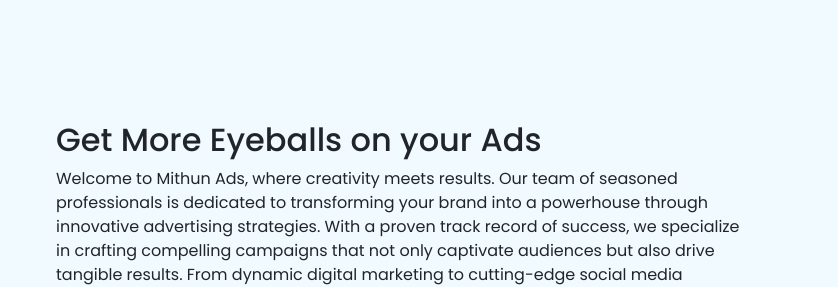
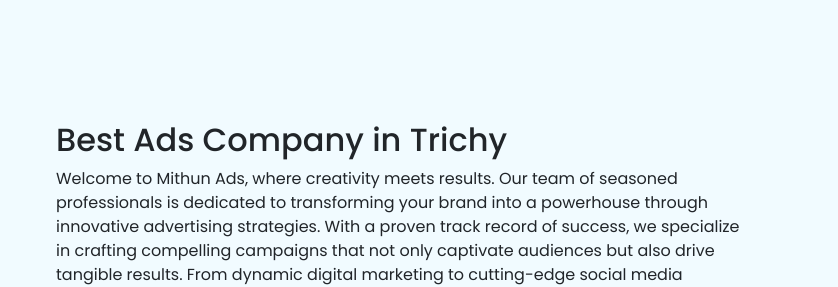
Before and after one commit to MithunAds/website, a plain HTML site: page index.html in a window 1280 px wide. Shown: the part 802-1089 px from the top of the page, 442-1280 px from the left. Drawn offline with nearby package versions, Linux system fonts and the light colour scheme; a script that the page names is missing.

Commit message:
Update index.html

```diff
--- a/index.html
+++ b/index.html
@@ -9,7 +9,7 @@
         content="Mithun Ads- Best Ads Company in Trichy - Your one-stop solution for effective advertising campaigns. We specialize in creating innovative and impactful ads that drive results. Contact us today!">
     <meta name="keywords"
         content=" ads on trichy, trichy ads, flex, advertisement agency, trichy ads, best ads company, best ads in trichy, banners, hoardings, sunpack in trichy, ads in trichy, trichy advertisements, advertising, ads, marketing, campaigns, digital marketing, mithunads, mithun, mithun ads">
-    <meta name="author" content="Best Ads in Trichy-Mithun Ads">
+    <meta name="author" content="Mithun Ads">
     <meta name="robots" content="index, follow">
     <meta name="viewport" content="width=device-width, initial-scale=1.0">
     <title>MITHUN ADS</title>
@@ -194,7 +194,7 @@
                 </div>
                 <div class="col-lg-8 col-md-12 col-12 ps-lg-5 mt-md-5">
                     <div class="about-text" data-aos="fade-down">
-                        <h2>Get More Eyeballs on your Ads</h2>
+                        <h2>Best Ads Company in Trichy</h2>
                         <p>Welcome to Mithun Ads, where creativity meets results. Our team of seasoned professionals is
                             dedicated to transforming your brand into a powerhouse through innovative advertising
                             strategies. With a proven track record of success, we specialize in crafting compelling
```
